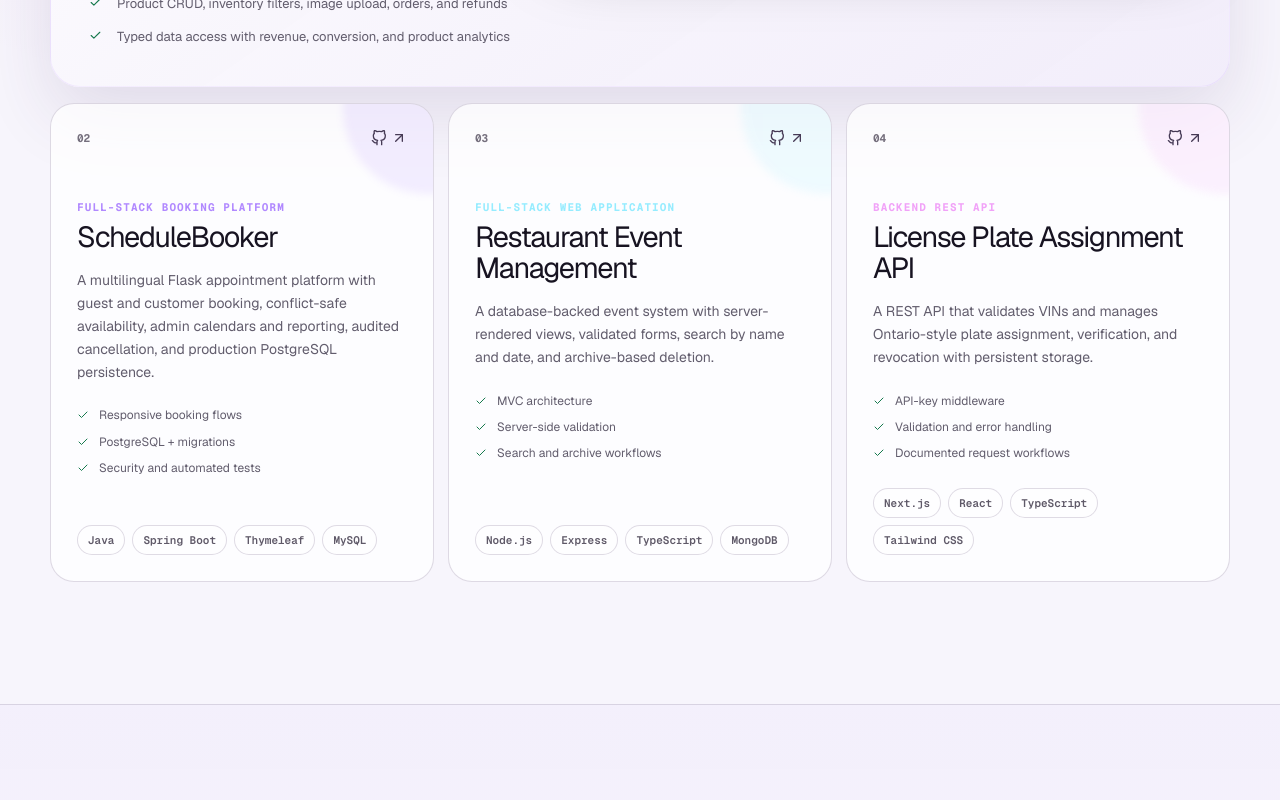
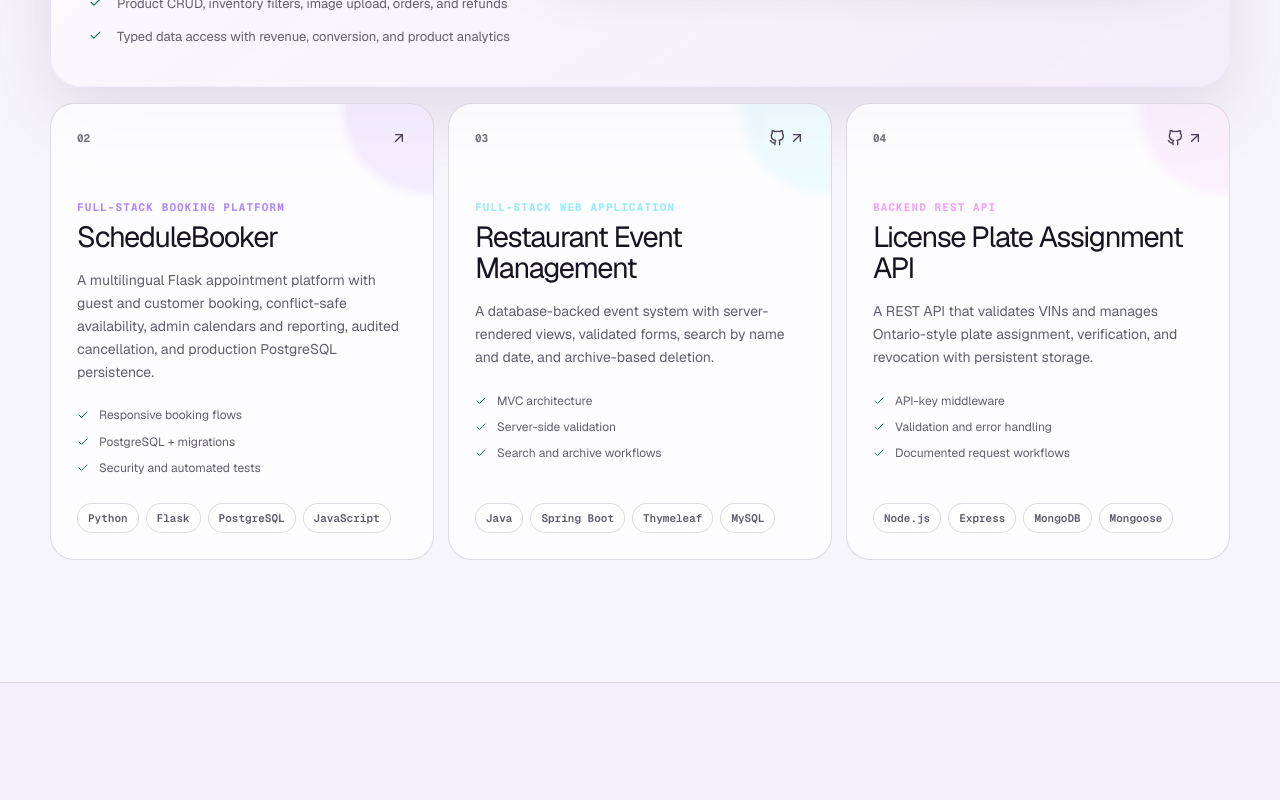
Before and after one commit to dominhtri055/tri-portfolio, a Next.js app: page / in a window 1280 px wide. Shown: the part 1920-2720 px from the top of the page. Built offline with nearby package versions, Linux system fonts and the light colour scheme.

Commit message:
Feature ScheduleBooker in portfolio project grid

```diff
--- a/app/page.tsx
+++ b/app/page.tsx
@@ -28,27 +28,30 @@ const shotSources = [
 const supportingProjects = [
   {
     number: "02",
-    stack: ["Java", "Spring Boot", "Thymeleaf", "MySQL"],
-    github: "https://github.com/dominhtri055/restaurant-event-app",
+    stack: ["Python", "Flask", "PostgreSQL", "JavaScript"],
+    href: "https://schedulebooker-web.onrender.com/",
+    kind: "live",
     accent: "violet",
   },
   {
     number: "03",
-    stack: ["Node.js", "Express", "TypeScript", "MongoDB"],
-    github: "https://github.com/dominhtri055/license-plate-assignment-api.git",
+    stack: ["Java", "Spring Boot", "Thymeleaf", "MySQL"],
+    href: "https://github.com/dominhtri055/restaurant-event-app",
+    kind: "github",
     accent: "blue",
   },
   {
     number: "04",
-    stack: ["Next.js", "React", "TypeScript", "Tailwind CSS"],
-    github: "https://github.com/dominhtri055/tri-portfolio",
+    stack: ["Node.js", "Express", "MongoDB", "Mongoose"],
+    href: "https://github.com/dominhtri055/license-plate-assignment-api.git",
+    kind: "github",
     accent: "pink",
   },
 ];
 
 const capabilitySkills = [
   ["React", "Next.js", "TypeScript", "Tailwind CSS"],
-  ["Node.js", "Express", "REST APIs", "Spring Boot"],
+  ["Node.js", "Express", "Python / Flask", "REST APIs"],
   ["PostgreSQL", "Supabase", "MongoDB", "Row Level Security"],
   ["React Native", "Git / GitHub", "Docker", "Vercel"],
 ];
@@ -73,7 +76,7 @@ const personSchema = {
     "https://github.com/dominhtri055",
     "https://www.linkedin.com/in/trido2908/",
   ],
-  knowsAbout: ["React", "Next.js", "TypeScript", "Node.js", "React Native", "Spring Boot", "Supabase"],
+  knowsAbout: ["React", "Next.js", "TypeScript", "Node.js", "Python", "Flask", "React Native", "Supabase"],
 };
 
 export default function HomePage() {
@@ -329,8 +332,8 @@ export default function HomePage() {
             <article className={`project-card ${project.accent}`} key={copy.title}>
               <div className="project-card-top">
                 <span>{project.number}</span>
-                <a href={project.github} target="_blank" rel="noreferrer" aria-label={t.work.viewGithub.replace("{title}", copy.title)}>
-                  <FiGithub aria-hidden="true" /><FiArrowUpRight aria-hidden="true" />
+                <a href={project.href} target="_blank" rel="noreferrer" aria-label={t.work.viewGithub.replace("{title}", copy.title)}>
+                  {project.kind === "github" && <FiGithub aria-hidden="true" />}<FiArrowUpRight aria-hidden="true" />
                 </a>
               </div>
               <p className="project-type">{copy.type}</p>
```
